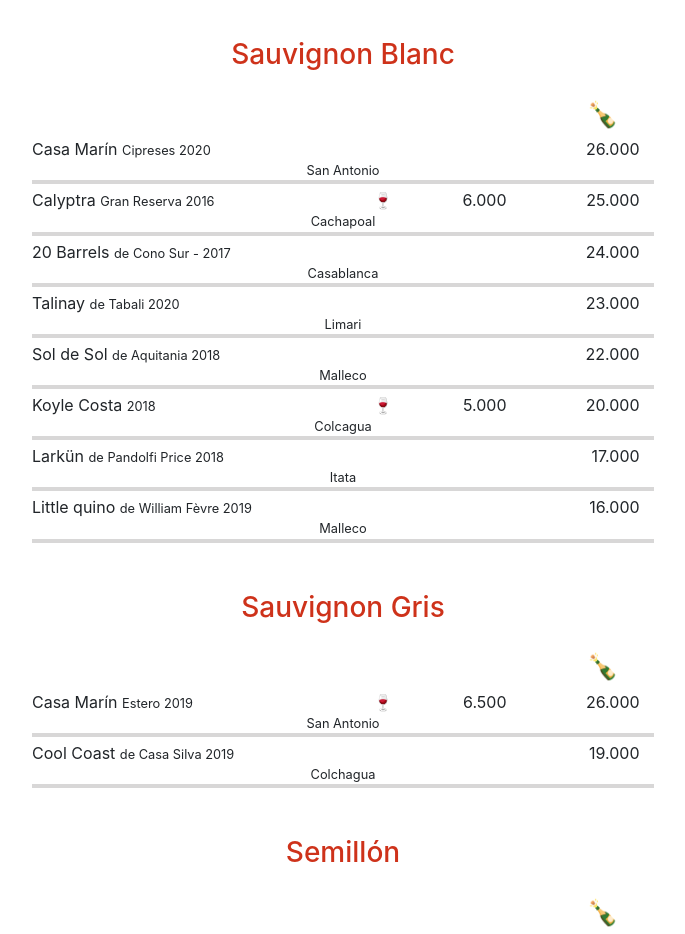
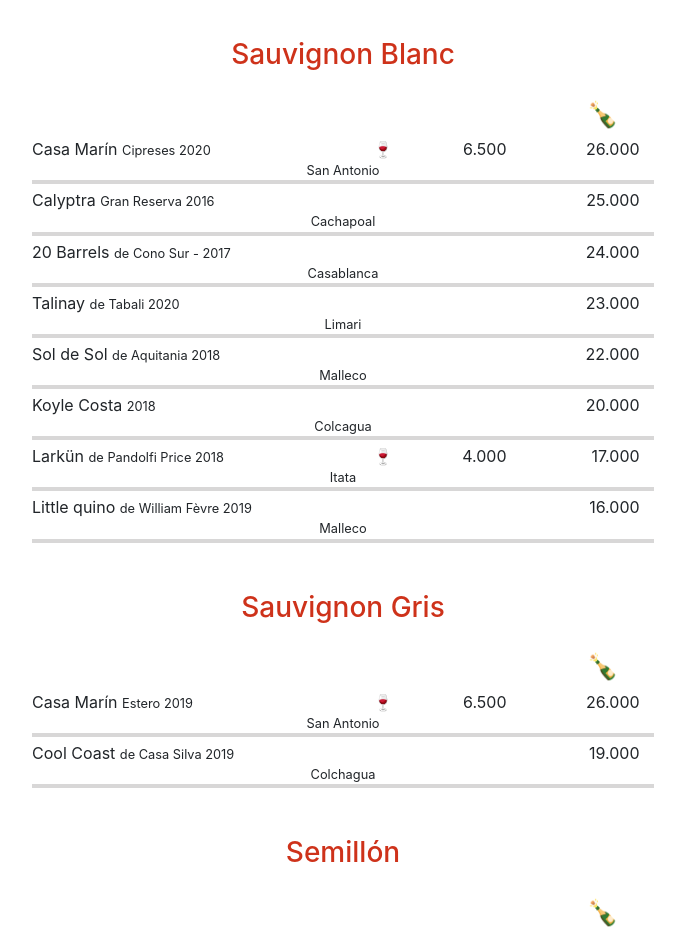
Before and after one commit to durbonca/Menu-QR-Google-sheet, a React (Create React App) app: page /Wine in a window 1280 px wide. Shown: the part 1880-2814 px from the top of the page, without its empty margins (297-982 px from the left). Built offline with nearby package versions, Linux system fonts and the light colour scheme.

Commit message:
Update dataWine.js

```diff
--- a/src/data/dataWine.js
+++ b/src/data/dataWine.js
@@ -42,13 +42,13 @@
         title: 'Sauvignon Blanc',
         description: '',
         products: [
-            { id: 0, name: 'Casa Marín', description: 'Cipreses 2020', country: 'San Antonio', price: '', price2: '26.000' },
-            { id: 1, name: 'Calyptra', description: 'Gran Reserva 2016', country: 'Cachapoal', price: '6.000', price2: '25.000' },
+            { id: 0, name: 'Casa Marín', description: 'Cipreses 2020', country: 'San Antonio', price: '6.500', price2: '26.000' },
+            { id: 1, name: 'Calyptra', description: 'Gran Reserva 2016', country: 'Cachapoal', price: '', price2: '25.000' },
             { id: 3, name: '20 Barrels', description: 'de Cono Sur - 2017', country: 'Casablanca', price: '', price2: '24.000' },
             { id: 41, name: 'Talinay', description: 'de Tabali 2020', country: 'Limari', price: '', price2: '23.000' },
             { id: 4, name: 'Sol de Sol', description: 'de Aquitania 2018', country: 'Malleco', price: '', price2: '22.000' },
-            { id: 51, name: 'Koyle Costa', description: '2018', country: 'Colcagua', price: '5.000', price2: '20.000' },
-            { id: 6, name: 'Larkün', description: 'de Pandolfi Price 2018', country: 'Itata', price: '', price2: '17.000' },
+            { id: 51, name: 'Koyle Costa', description: '2018', country: 'Colcagua', price: '', price2: '20.000' },
+            { id: 6, name: 'Larkün', description: 'de Pandolfi Price 2018', country: 'Itata', price: '4.000', price2: '17.000' },
             { id: 7, name: 'Little quino', description: 'de William Fèvre 2019', country: 'Malleco', price: '', price2: '16.000' },
             /* { id: 8, name: 'Marina', description: 'de P.S García 2016', country: 'Casablanca', price: '', price2: '16.000'}, */
             /* { id: 9, name: 'Clos Andino', description: 'Serie Limiteé 2017', country: 'Curico', price: '', price2: '15.000' } */
```
